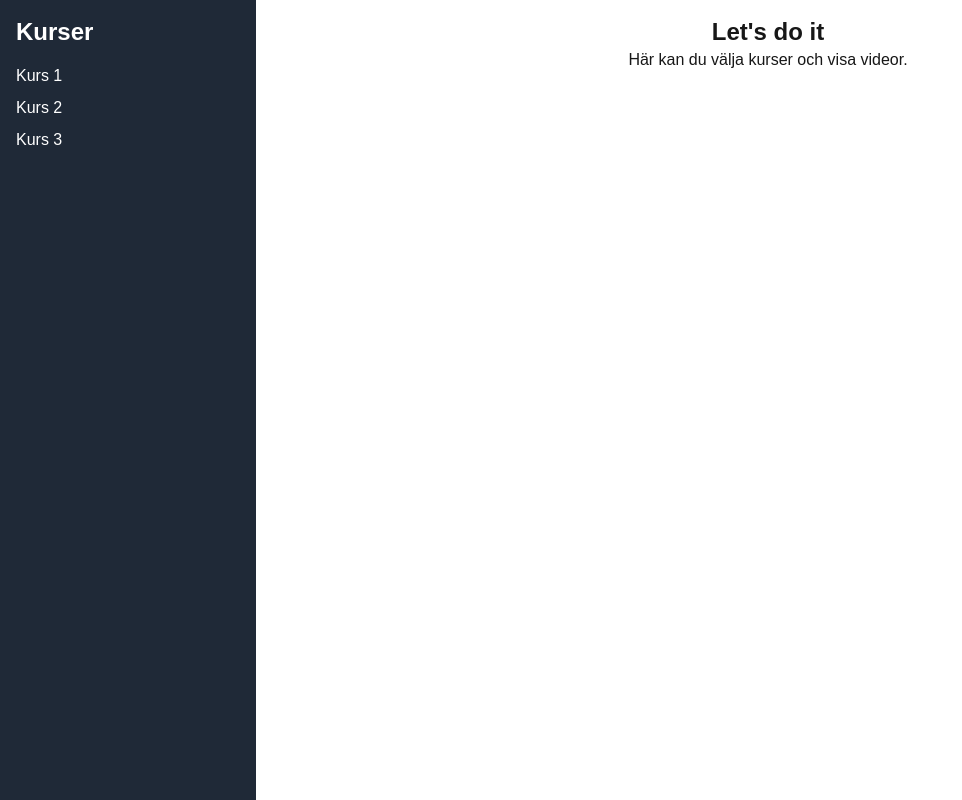
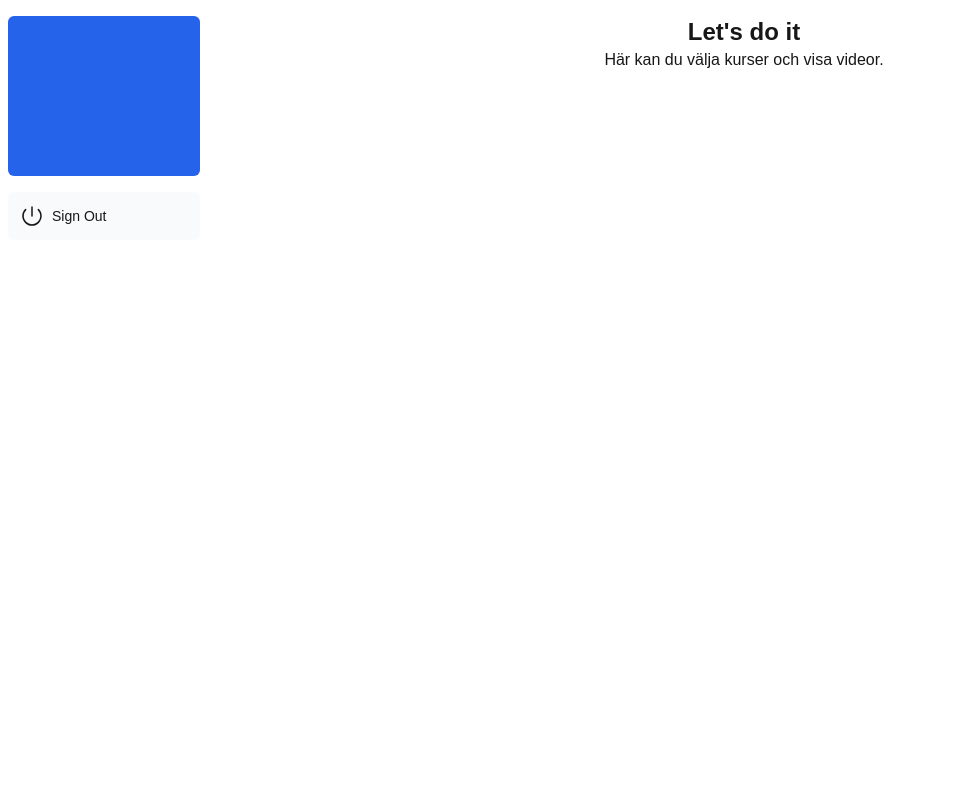
Before and after one commit to AlainDLC/bachata-_management, a Next.js app in the folder just-dance/: page / in a window 1280 px wide. Shown: the whole page, without its empty margins (0-962 px from the left). Built offline with nearby package versions, Linux system fonts and the light colour scheme.

Commit message:
change css

```diff
--- a/just-dance/app/components/Sidebar.tsx
+++ b/just-dance/app/components/Sidebar.tsx
@@ -1,14 +1,28 @@
+import Link from "next/link";
 import React from "react";
-
-export default function Sidebar() {
+import { PowerIcon } from "@heroicons/react/24/solid";
+export default function SideBar() {
   return (
-    <div className="bg-gray-800 text-white w-64 h-screen p-4">
-      <h1 className="text-2xl font-bold mb-4">Kurser</h1>
-      <ul>
-        <li className="mb-2 cursor-pointer hover:bg-green-400">Kurs 1</li>
-        <li className="mb-2 cursor-pointer hover:bg-green-400">Kurs 2</li>
-        <li className="mb-2 cursor-pointer hover:bg-green-400">Kurs 3</li>
-      </ul>
+    <div className="flex h-full flex-col px-3 py-4 md:px-2">
+      <Link
+        className="mb-2 flex h-20 items-end justify-start rounded-md bg-blue-600 p-4 md:h-40"
+        href="/"
+      >
+        <div className="w-32 text-white md:w-40"></div>
+      </Link>
+      <div className="flex grow flex-row justify-between space-x-2 md:flex-col md:space-x-0 md:space-y-2">
+        <div className=" h-auto w-full grow rounded-md bg-gray-50 md:block"></div>
+        <form
+          action={async () => {
+            "use server";
+          }}
+        >
+          <button className="flex h-[48px] w-full grow items-center justify-center gap-2 rounded-md bg-gray-50 p-3 text-sm font-medium hover:bg-sky-100 hover:text-blue-600 md:flex-none md:justify-start md:p-2 md:px-3">
+            <PowerIcon className="w-6" />
+            <div className="">Sign Out</div>
+          </button>
+        </form>
+      </div>
     </div>
   );
 }
```
Also changed, not shown: just-dance/package.json (+7 -5 lines), 1 other file (tests, documents, lock files or other folders).
